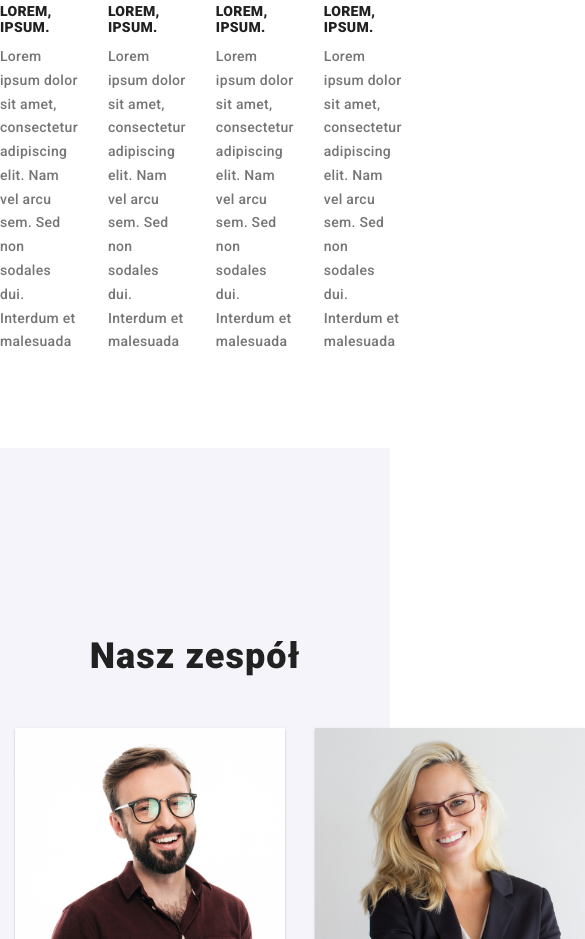
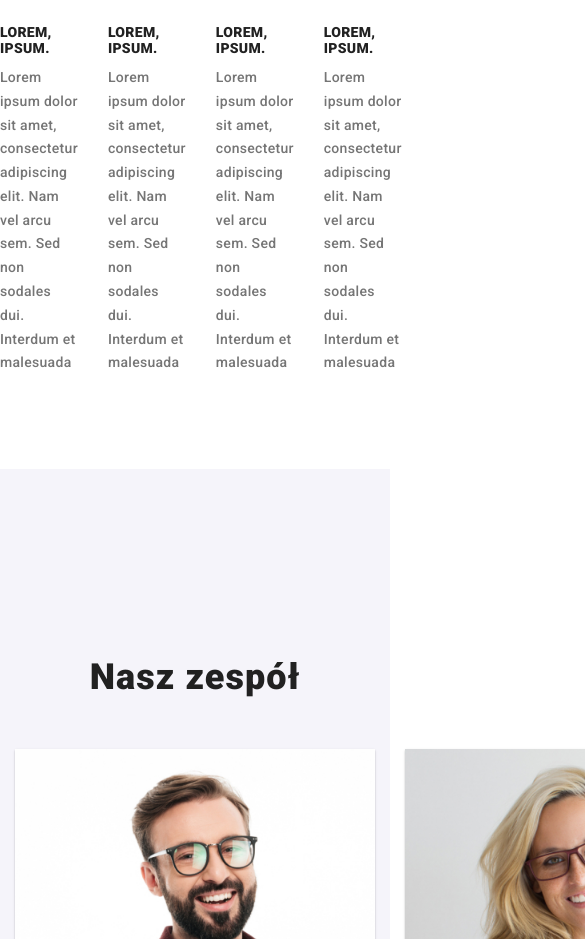
Before and after one commit to Kayywu/goit-markup-hw-08, a plain HTML site: page index.html in a window 390 px wide. Shown: the part 1061-2000 px from the top of the page, 585 px wide, since content can reach past the window. Drawn offline with nearby package versions, Linux system fonts and the light colour scheme.

Commit message:
mobile-2

```diff
--- a/scss/partials/_footer.scss
+++ b/scss/partials/_footer.scss
@@ -188,13 +188,14 @@ transition-timing-function: cubic-bezier(0.4, 0, 0.2, 1);
     }
     .footer__adress {
         text-align: left;
-    }
+
     &-email {
         padding-top: 9px;
     }
     &-telephone {
         padding-top: 9px;
     }
+}
 
     .footer__info-adress {
         margin-right: 70px;
--- a/scss/partials/_section-team.scss
+++ b/scss/partials/_section-team.scss
@@ -1,7 +1,7 @@
 /* MOBILE */
-@media screen and (max-width: 768px) {
+@media screen and (max-width: 767px) {
     .section-team__img {
-        width: (100vw - 30px);
+        width: calc(100vw - 30px);
         max-width: 450px;
     }
 }
```
Also changed, not shown: css/main.css, css/main.min.css, 2 other files.
